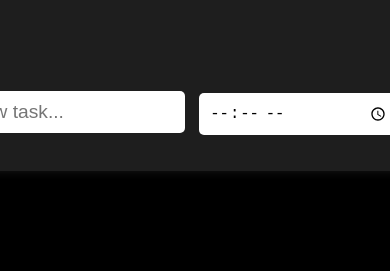
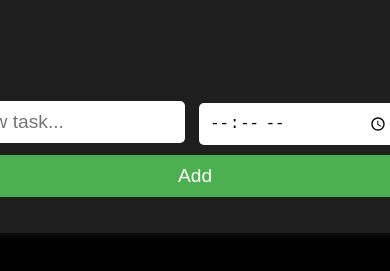
Before and after one commit to manu19025/to-do-list, a plain HTML site: page index.html in a window 390 px wide. Shown: the part 289-560 px from the top of the page. Drawn offline with Linux system fonts and the light colour scheme.

Commit message:
Update style.css

```diff
--- a/style.css
+++ b/style.css
@@ -11,6 +11,21 @@ body {
 h1 {
   font-size: 3em;
   margin-bottom: 20px;
+}
+@media (max-width: 600px) {
+  .todo-container {
+    width: 90%;
+    padding: 15px;
+  }
+
+  #taskInput, #taskTime {
+    width: 100%;
+    margin: 10px 0;
+  }
+
+  #addTaskBtn {
+    width: 100%;
+  }
 }
 .todo-container {
   width: 600px;
```
